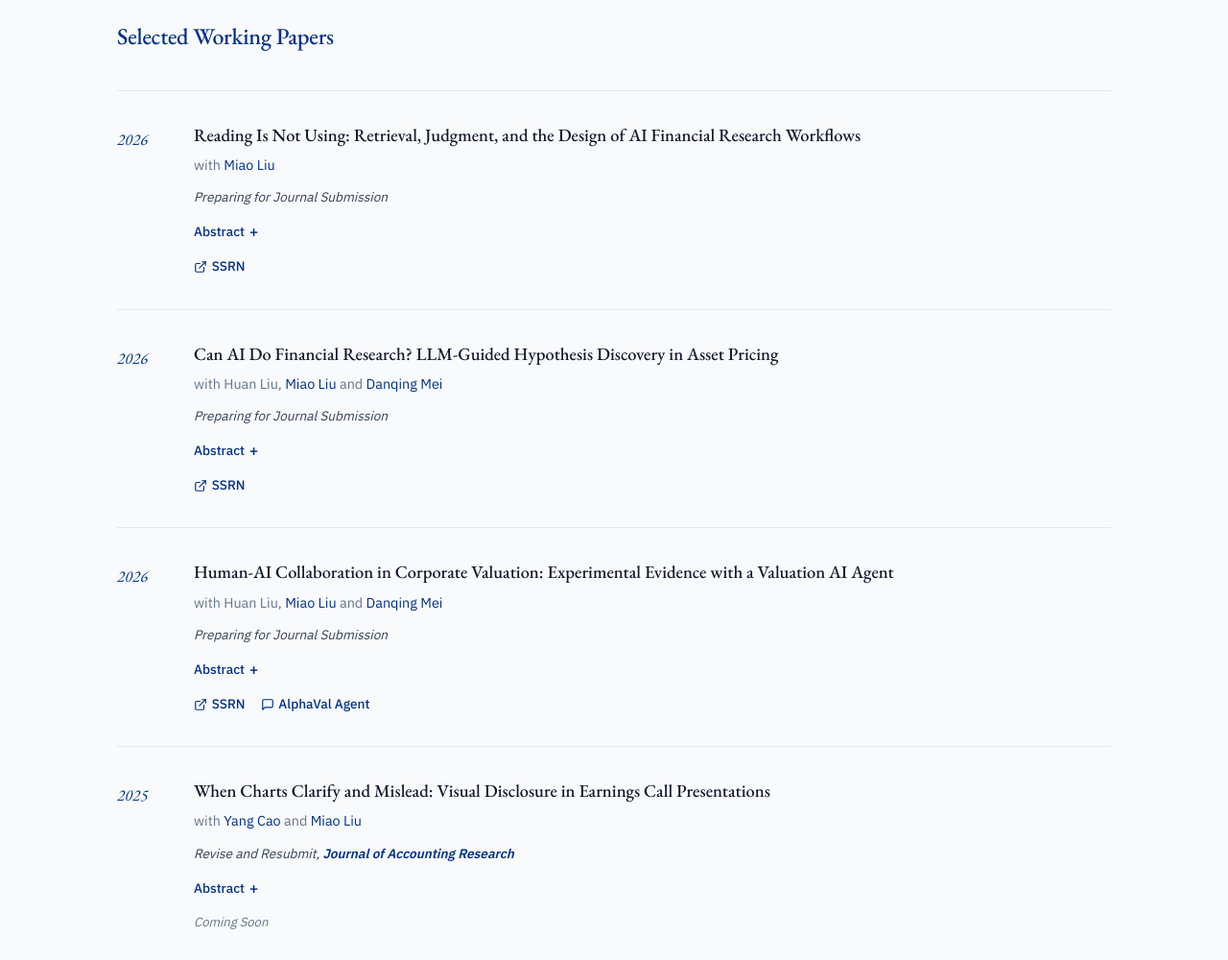
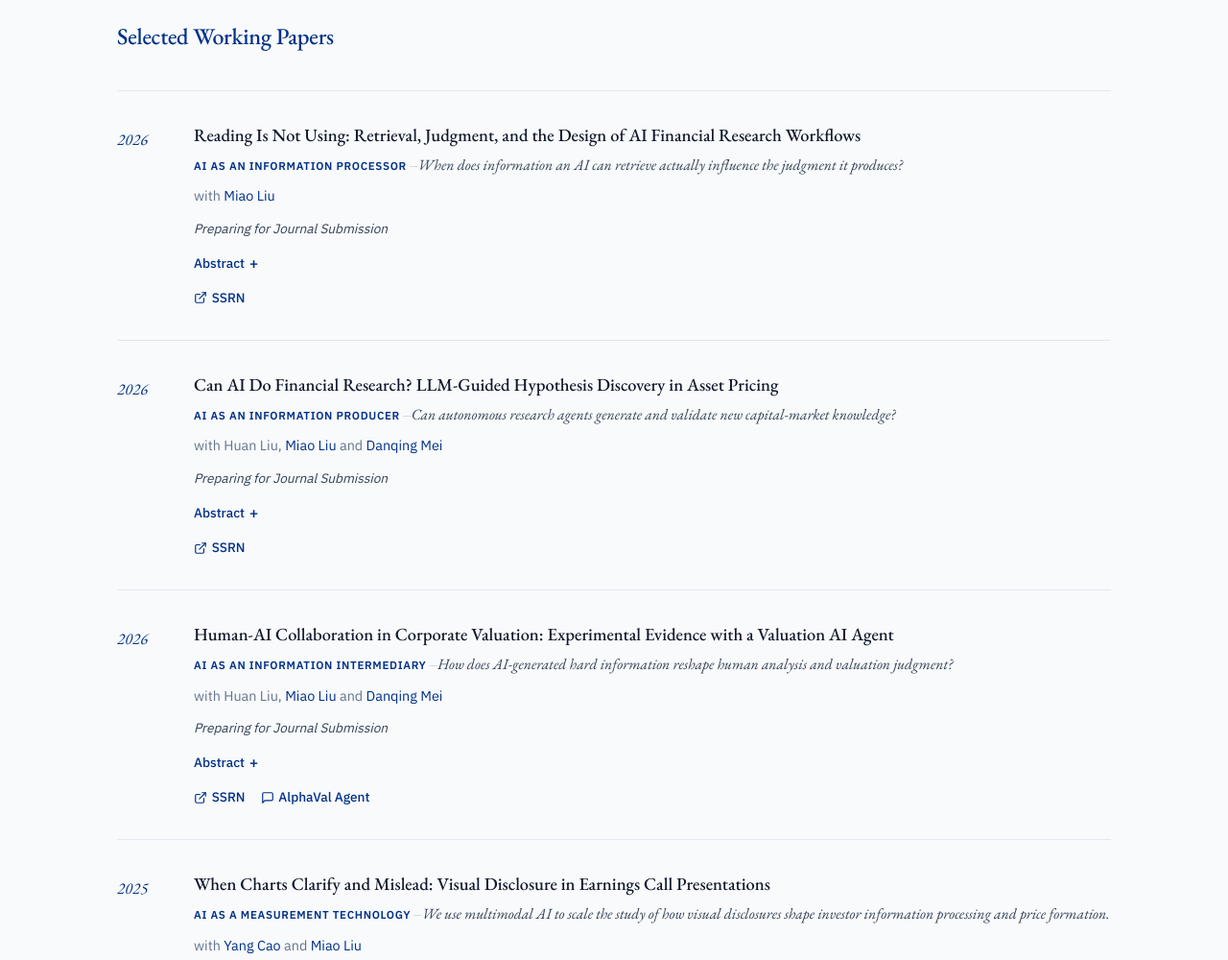
Before and after one commit to Chihche-Liew/chihche-liew.github.io, an Eleventy site: page src/index.njk in a window 1280 px wide. Shown: the part 1000-2000 px from the top of the page at 96% size. Built offline with nearby package versions, Linux system fonts and the light colour scheme; Eleventy itself is replaced by a stand-in of ours; files that its build step writes are made by us from their sources.

Commit message:
Add agenda framing line under each working paper title
Each working paper now shows its role in the research agenda (AI as
information producer / intermediary / measurement technology /
processor) plus a one-line motivating question, so the titles connect
to the umbrella sentence at a glance.

Also renumber pub ids to match display order.

Co-Authored-By: Claude Opus 5 (1M context) <noreply@anthropic.com>
Claude-Session: https://claude.ai/code/session_01M1BMXKM56CkD9c78zi89AV

```diff
--- a/src/_data/publications.json
+++ b/src/_data/publications.json
@@ -1,7 +1,9 @@
 [
   {
-    "id": "pub4",
+    "id": "pub1",
     "title": "Reading Is Not Using: Retrieval, Judgment, and the Design of AI Financial Research Workflows",
+    "role": "AI as an information processor",
+    "hook": "When does information an AI can retrieve actually influence the judgment it produces?",
     "coauthors": "<a href=\"https://miao-liu.com\" target=\"_blank\" rel=\"noopener\">Miao Liu</a>",
     "category": "working",
     "year": "2026",
@@ -11,8 +13,10 @@
     "pdfLabel": "SSRN"
   },
   {
-    "id": "pub1",
+    "id": "pub2",
     "title": "Can AI Do Financial Research? LLM-Guided Hypothesis Discovery in Asset Pricing",
+    "role": "AI as an information producer",
+    "hook": "Can autonomous research agents generate and validate new capital-market knowledge?",
     "coauthors": "Huan Liu, <a href=\"https://miao-liu.com\" target=\"_blank\" rel=\"noopener\">Miao Liu</a> and <a href=\"https://www.danqingmei.com/\" target=\"_blank\" rel=\"noopener\">Danqing Mei</a>",
     "category": "working",
     "year": "2026",
@@ -22,8 +26,10 @@
     "pdfLabel": "SSRN"
   },
   {
-    "id": "pub2",
+    "id": "pub3",
     "title": "Human-AI Collaboration in Corporate Valuation: Experimental Evidence with a Valuation AI Agent",
+    "role": "AI as an information intermediary",
+    "hook": "How does AI-generated hard information reshape human analysis and valuation judgment?",
     "coauthors": "Huan Liu, <a href=\"https://miao-liu.com\" target=\"_blank\" rel=\"noopener\">Miao Liu</a> and <a href=\"https://www.danqingmei.com/\" target=\"_blank\" rel=\"noopener\">Danqing Mei</a>",
     "category": "working",
     "year": "2026",
@@ -35,8 +41,10 @@
     "pdfLabel": "SSRN"
   },
   {
-    "id": "pub3",
+    "id": "pub4",
     "title": "When Charts Clarify and Mislead: Visual Disclosure in Earnings Call Presentations",
+    "role": "AI as a measurement technology",
+    "hook": "We use multimodal AI to scale the study of how visual disclosures shape investor information processing and price formation.",
     "coauthors": "<a href=\"https://www.yangcao.me/\" target=\"_blank\" rel=\"noopener\">Yang Cao</a> and <a href=\"https://miao-liu.com\" target=\"_blank\" rel=\"noopener\">Miao Liu</a>",
     "category": "working",
     "year": "2025",
--- a/src/_includes/publications.njk
+++ b/src/_includes/publications.njk
@@ -11,6 +11,9 @@
         <div class="pub-year">{{ pub.year }}</div>
         <div class="pub-body">
           <h3 class="pub-title">{{ pub.title }}</h3>
+          {% if pub.role %}
+          <p class="pub-framing"><span class="pub-role">{{ pub.role }}</span><span class="pub-hook">{{ pub.hook }}</span></p>
+          {% endif %}
           {% if pub.coauthors %}
           <p class="pub-authors">with {{ pub.coauthors | safe }}</p>
           {% endif %}
@@ -55,6 +58,9 @@
         <div class="pub-year">{{ pub.year }}</div>
         <div class="pub-body">
           <h3 class="pub-title">{{ pub.title }}</h3>
+          {% if pub.role %}
+          <p class="pub-framing"><span class="pub-role">{{ pub.role }}</span><span class="pub-hook">{{ pub.hook }}</span></p>
+          {% endif %}
           {% if pub.coauthors %}
           <p class="pub-authors">with {{ pub.coauthors | safe }}</p>
           {% endif %}
--- a/src/styles/_sections.scss
+++ b/src/styles/_sections.scss
@@ -101,6 +101,53 @@
   color: $text-primary;
   margin-bottom: 0.4rem;
   line-height: 1.45;
+}
+
+.pub-framing {
+  font-size: 0.88rem;
+  line-height: 1.5;
+  color: $text-muted;
+  margin-bottom: 0.55rem;
+}
+
+.pub-role {
+  font-family: $font-sans;
+  font-size: 0.72rem;
+  font-weight: 600;
+  letter-spacing: 0.06em;
+  text-transform: uppercase;
+  color: $columbia-navy;
+  white-space: nowrap;
+
+  &::after {
+    content: " \2014 ";
+    font-weight: 400;
+    letter-spacing: 0;
+    text-transform: none;
+    color: $gray-300;
+  }
+}
+
+.pub-hook {
+  font-family: $font-serif;
+  font-style: italic;
+  font-size: 0.98rem;
+  color: $text-secondary;
+}
+
+@media (max-width: 600px) {
+  .pub-role {
+    display: block;
+
+    &::after {
+      content: none;
+    }
+  }
+
+  .pub-hook {
+    display: block;
+    margin-top: 0.15rem;
+  }
 }
 
 .pub-authors {
```
